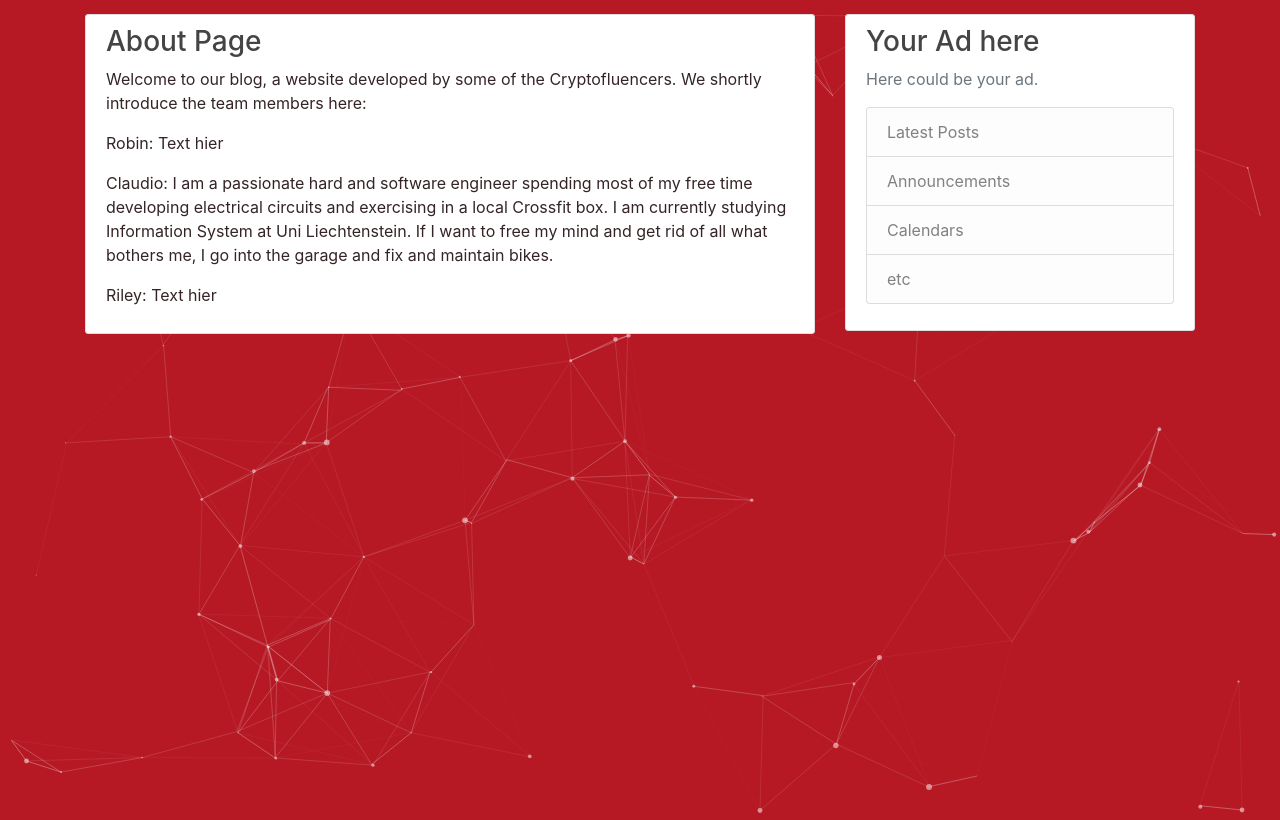
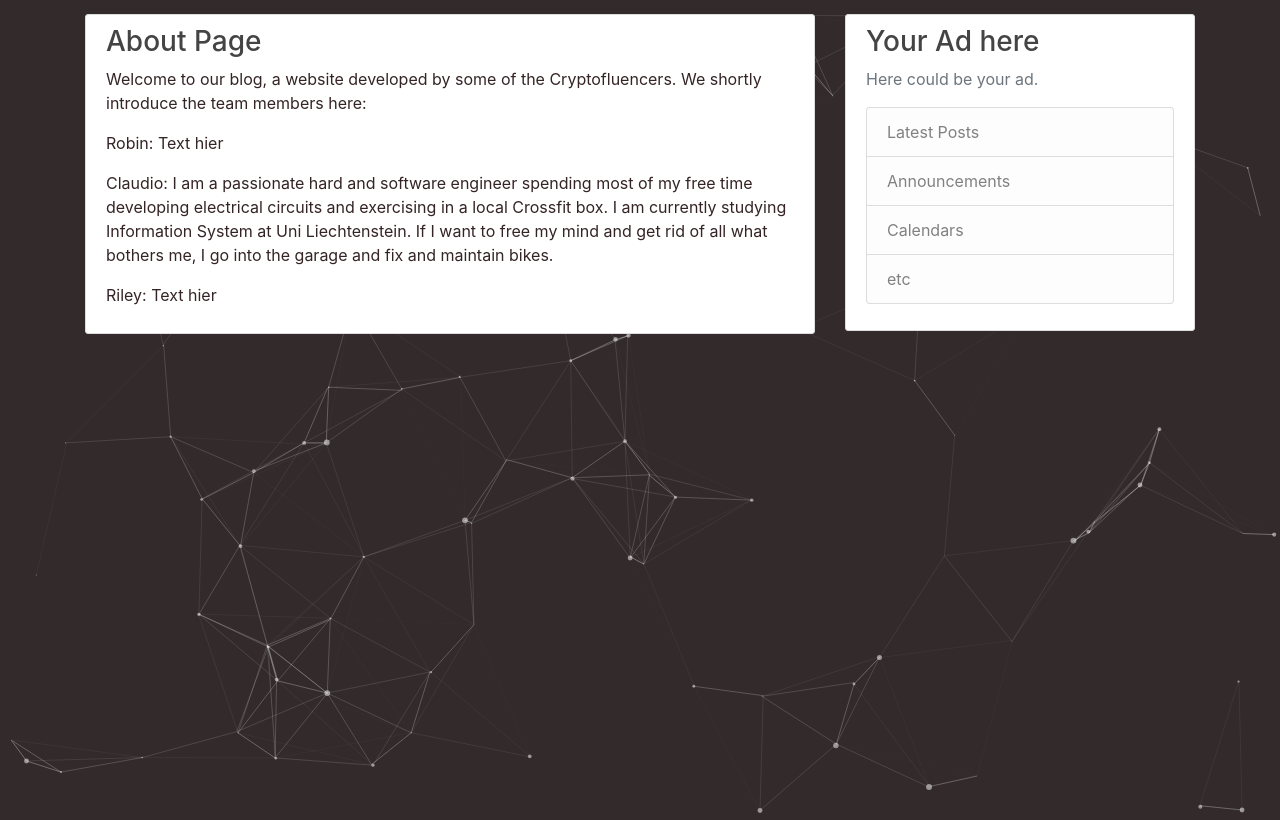
Before and after one commit to PizBernina/cryptofluencers, a Django app: page /about in a window 1280 px wide. Shown: the part 66-886 px from the top of the page. Run offline with Django 3.2, Linux system fonts and the light colour scheme; some libraries are stand-ins or nearby versions.

Commit message:
Added About Page Background changes

```diff
--- a/blog/static/blog/main.css
+++ b/blog/static/blog/main.css
@@ -2,7 +2,7 @@
     position:absolute;
     width: 100%;
     height: 100%;
-    background-color: #b61924;
+    background-color: #332b2b;
     background-image: url("");
     background-repeat: no-repeat;
     background-size: cover;
@@ -10,7 +10,7 @@
 }
 
 body {
-  Background: #b61924;
+  Background: #332b2b;
   color: #342425;
   margin-top: 5rem;
 }
```
